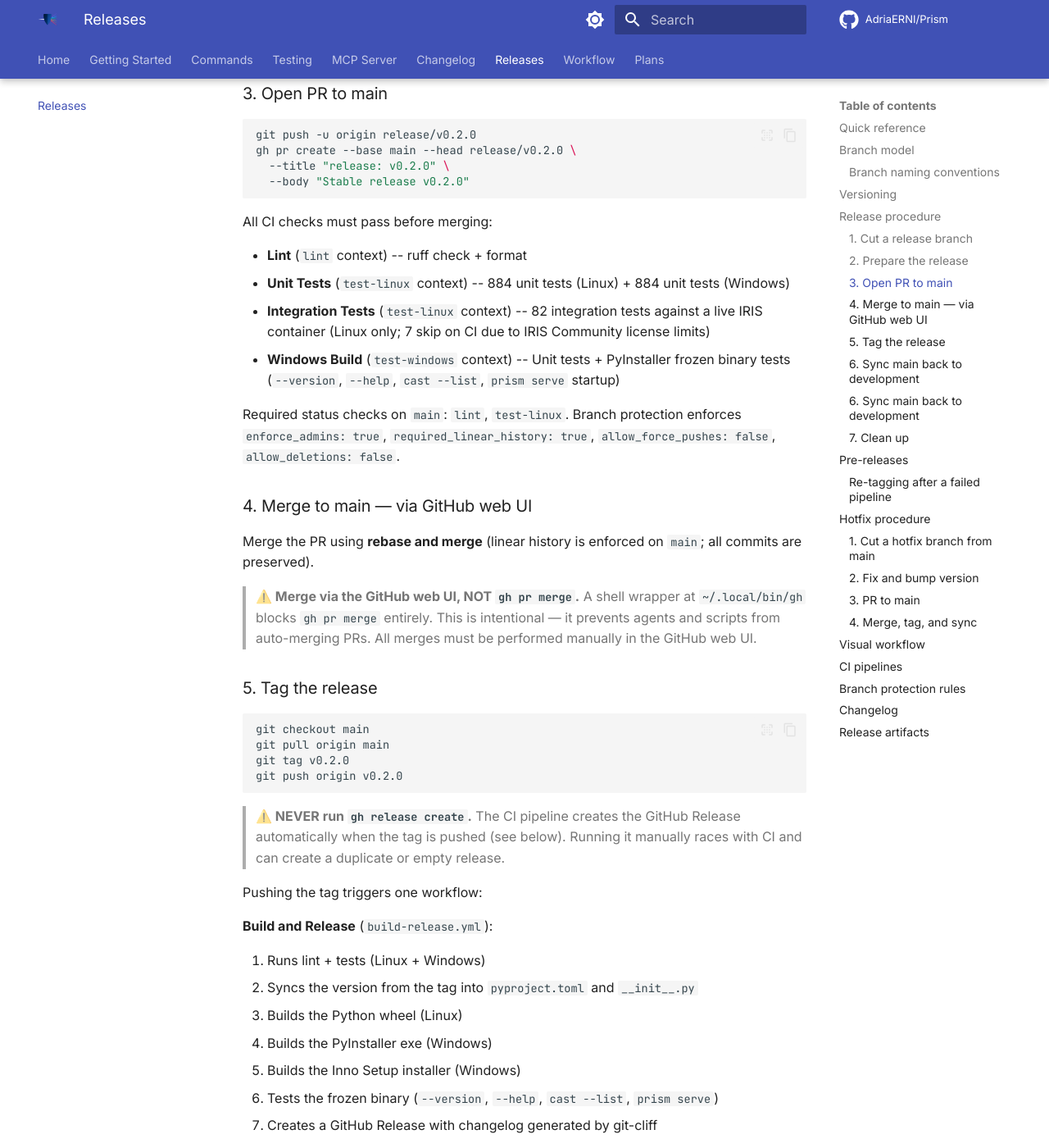
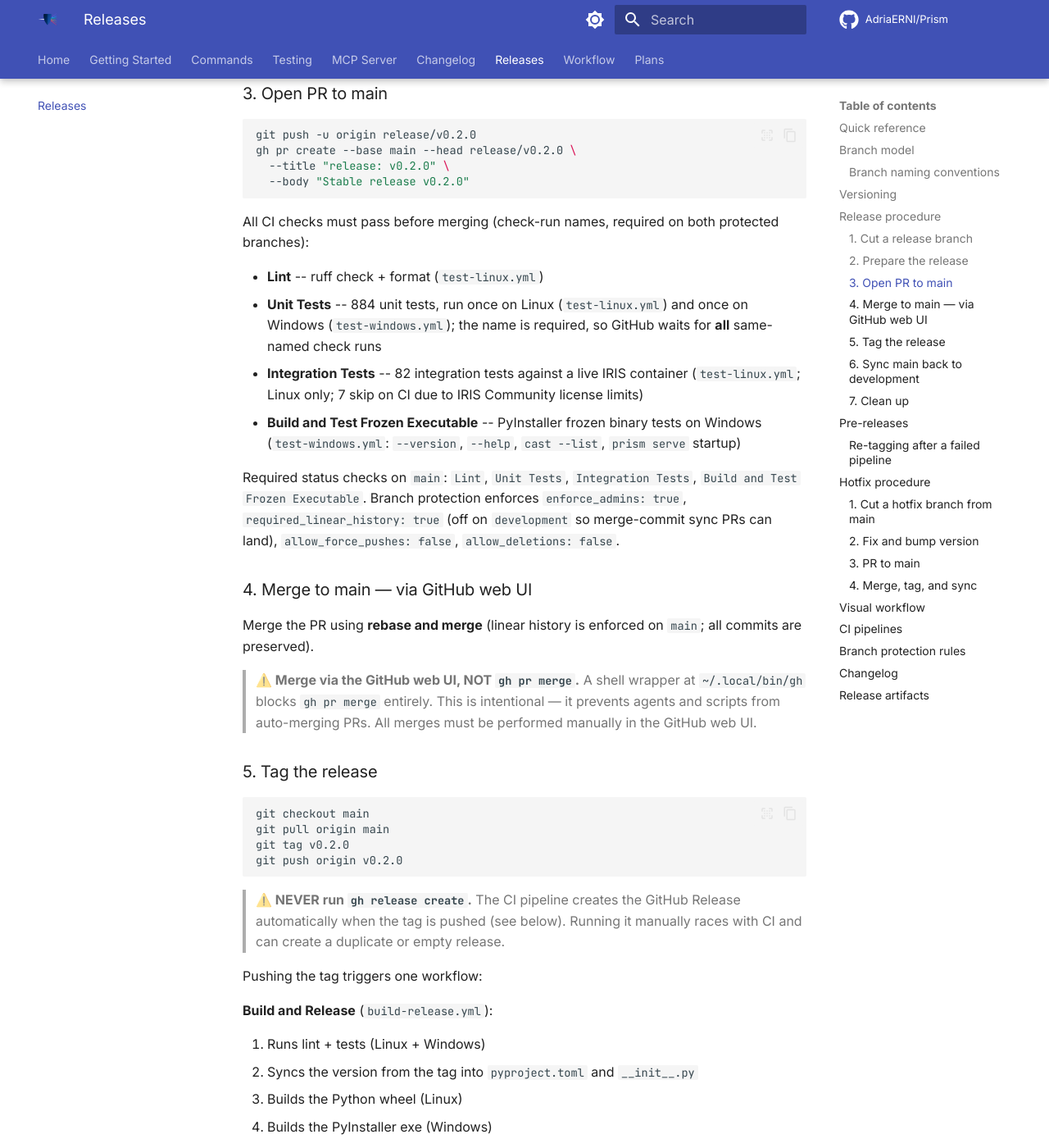
Before and after one commit to AdriaERNI/Prism, an MkDocs documentation site: the page built from docs/releases.md, in a window 1280 px wide and 1400 px high, scrolled down 2840 px. Shown: the whole window at 82% size. Built offline with MkDocs 1.6.1 and Material for MkDocs 9.7.7, drawn with Linux system fonts in a browser that asks for light colours; comment, search, counter and statistics services are not loaded; some of the changed text lies outside the part shown.

Commit message:
docs(releases): complete rebase-merge alignment in full-procedure sections
Review findings fixed:
- check-name references in 'All CI checks' list used old lowercase
  contexts (lint/test-linux/test-windows); replaced with real check-run
  names + source workflows, incl. the all-same-name-must-pass rule
  for Unit Tests (Linux + Windows)
- duplicated '### 6. Sync main back to development' heading (pre-
  existing artifact made worse by earlier edit) -- removed stale copy
- sync section prose still described squash-merge ancestry; reworded
  to the rebase-merge model
- visual workflow diagram said SQUASH MERGE for release/hotfix; now
  REBASE MERGE, sync labels mention the merge-commit path

````diff
--- a/docs/releases.md
+++ b/docs/releases.md
@@ -95,17 +95,24 @@ gh pr create --base main --head release/v0.2.0 \
   --body "Stable release v0.2.0"
 ```
 
-All CI checks must pass before merging:
+All CI checks must pass before merging (check-run names, required on both
+protected branches):
 
-- **Lint** (`lint` context) -- ruff check + format
-- **Unit Tests** (`test-linux` context) -- 884 unit tests (Linux) + 884 unit tests (Windows)
-- **Integration Tests** (`test-linux` context) -- 82 integration tests against a live IRIS
-  container (Linux only; 7 skip on CI due to IRIS Community license limits)
-- **Windows Build** (`test-windows` context) -- Unit tests + PyInstaller frozen binary
-  tests (`--version`, `--help`, `cast --list`, `prism serve` startup)
+- **Lint** -- ruff check + format (`test-linux.yml`)
+- **Unit Tests** -- 884 unit tests, run once on Linux (`test-linux.yml`)
+  and once on Windows (`test-windows.yml`); the name is required, so
+  GitHub waits for **all** same-named check runs
+- **Integration Tests** -- 82 integration tests against a live IRIS
+  container (`test-linux.yml`; Linux only; 7 skip on CI due to IRIS
+  Community license limits)
+- **Build and Test Frozen Executable** -- PyInstaller frozen binary tests
+  on Windows (`test-windows.yml`: `--version`, `--help`, `cast --list`,
+  `prism serve` startup)
 
-Required status checks on `main`: `lint`, `test-linux`. Branch protection
-enforces `enforce_admins: true`, `required_linear_history: true`,
+Required status checks on `main`: `Lint`, `Unit Tests`, `Integration
+Tests`, `Build and Test Frozen Executable`. Branch protection enforces
+`enforce_admins: true`, `required_linear_history: true` (off on
+`development` so merge-commit sync PRs can land),
 `allow_force_pushes: false`, `allow_deletions: false`.
 
 ### 4. Merge to main — via GitHub web UI
@@ -147,15 +154,12 @@ pre-release commits roll up into the stable release notes.
 
 ### 6. Sync main back to development
 
-After the release, `main` has the release commits (rebase-merged) + version
-bump. Development needs those changes. With `enforce_admins: true` and
-`required_linear_history: true`, you cannot push merge commits directly
-### 6. Sync main back to development
-
 After a rebase-merge, the release commits on `main` have new SHAs that do
-not exist in `development`'s history. **Rebase and merge+PR both fail here**:
-rebase replays phantom commits causing conflict after conflict; a sync PR
-squash-merged into development creates yet another phantom SHA.
+not exist in `development`'s history. **Rebasing or squash-merging a sync
+PR both fail here**: rebase replays phantom commits causing conflict after
+conflict; squash erases `main`'s ancestry, so the next release PR re-walks
+the old split point and goes dirty again. The correct sync depends on the
+tree comparison below.
 
 **Check if a hard-reset is appropriate (trees identical):**
 
@@ -327,25 +331,25 @@ git push origin --delete hotfix/v0.2.1
 
                 ┌─── STABLE RELEASE ──────────────────────────────────┐
                 │                                                    │
-  development ──CUT── release/vX.Y.Z ──PR──> main ──SQUASH MERGE (web UI)
+  development ──CUT── release/vX.Y.Z ──PR──> main ──REBASE MERGE (web UI)
                 │                        │         │
                 │                        │         TAG vX.Y.Z ──> CI builds
                 │                        │         │              + git-cliff
                 │                        │         ├──> GitHub Release (auto)
                 │                        │         └──> CHANGELOG.md commit
                 │                        │
-                │   SYNC: hard-reset dev to main (trees identical)
+                │   SYNC: hard-reset (trees identical) or merge-commit
                 │<──────── main ──────────────────────────────────┘
                 │
                 └── DELETE release/vX.Y.Z (local + remote)
                                                     │
                 ┌─── HOTFIX ────────────────────────┘
                 │
-  main ──CUT── hotfix/vX.Y.Z ──PR──> main ──SQUASH MERGE (web UI)
+  main ──CUT── hotfix/vX.Y.Z ──PR──> main ──REBASE MERGE (web UI)
                 │                     │
                 │                     TAG vX.Y.Z ──> CI builds
                 │
-                │   SYNC: hard-reset dev to main (trees identical)
+                │   SYNC: hard-reset (trees identical) or merge-commit
                 │<──────── main ──────────────────────┘
                 │
                 └── DELETE hotfix/vX.Y.Z (local + remote)
````
